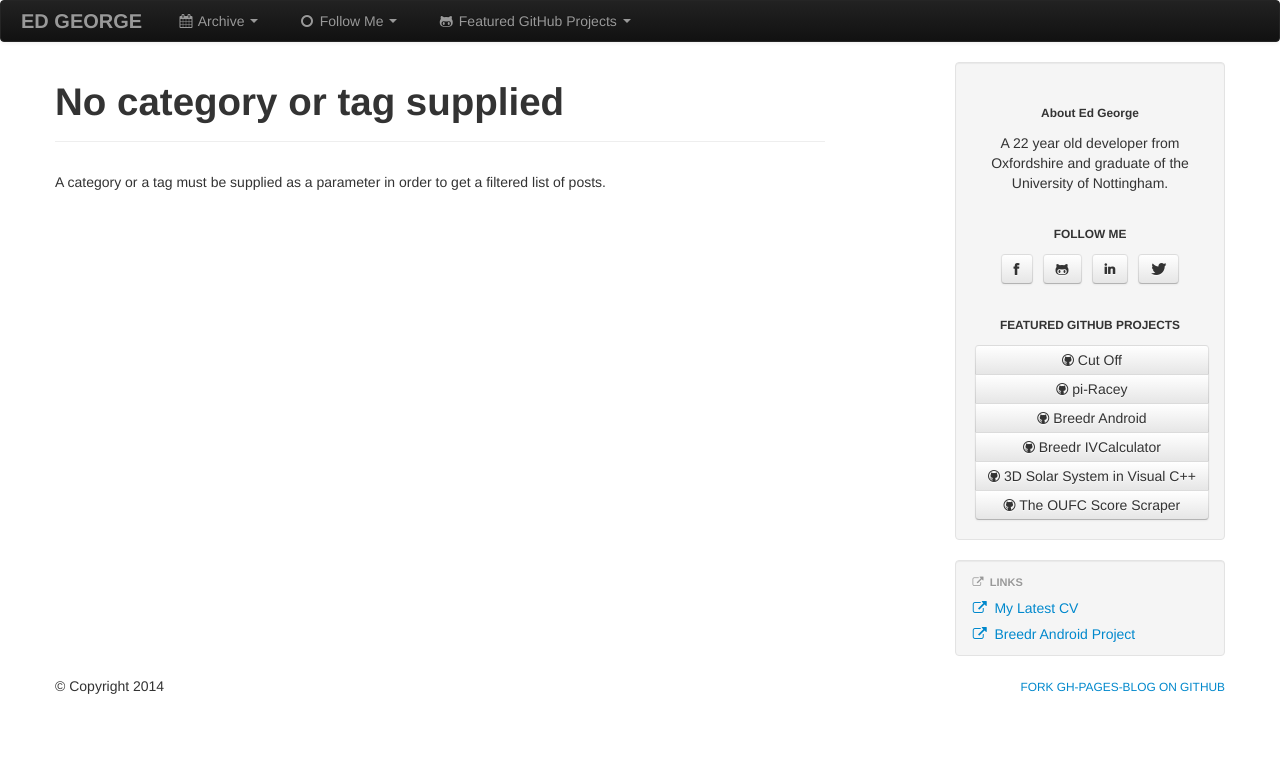
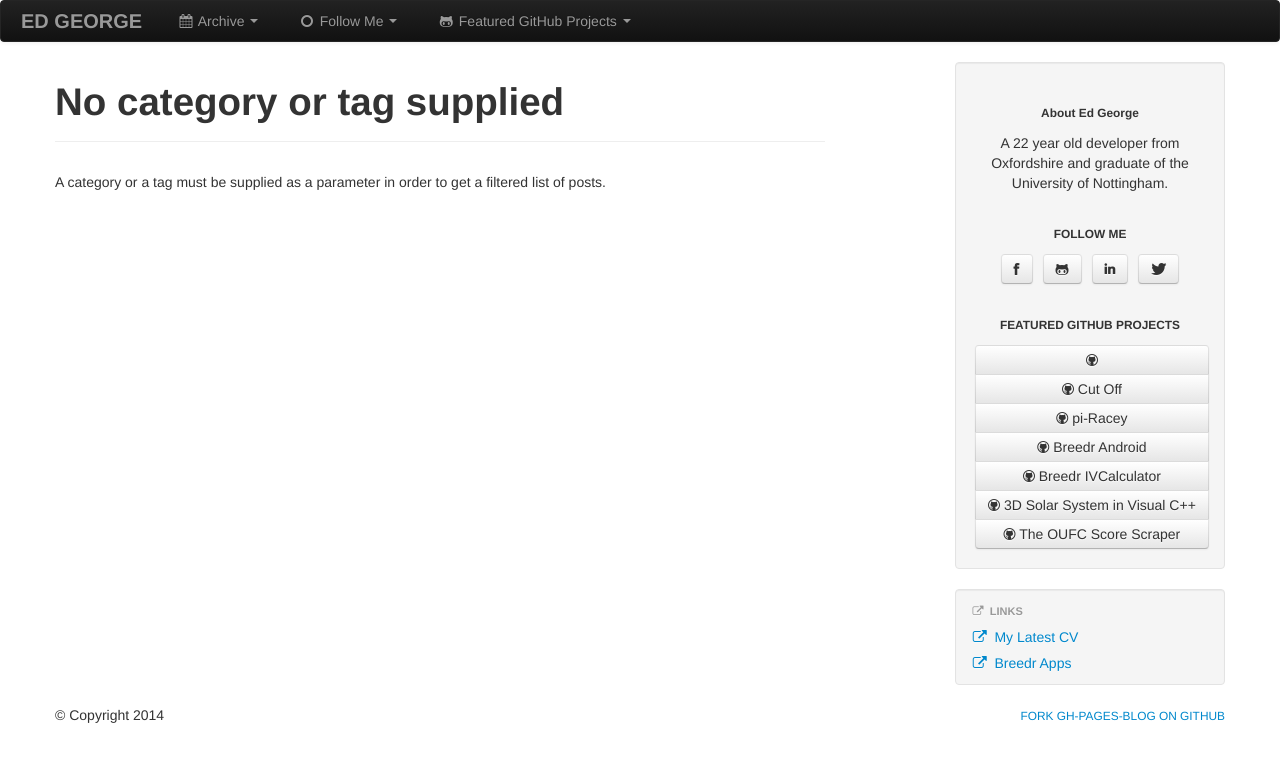
Before and after one commit to ed-george/ed-george.github.io, a Jekyll site: the page built from filter.html, in a window 1280 px wide. Shown: the top 762 px of the page. Built offline with Jekyll 4.4.1, drawn with Linux system fonts in a browser that asks for light colours.

Commit message:
Add NotifJ to website and update Breedr site

```diff
--- a/_config.yml
+++ b/_config.yml
@@ -337,6 +337,8 @@ social_links :
 github_projects :
   header : Featured GitHub Projects
   projects :
+  - project : NotifJ
+    url : https://github.com/ed-george/NotifJ
   - project :
     name : Cut Off
     url : https://github.com/ed-george/CutOff
@@ -386,8 +388,8 @@ external_links :
       name : My Latest CV
       url: http://ed-george.github.io/other/cv/EdGeorgeCv.pdf
     - link :
-      name : Breedr Android Project
-      url: http://breedr.github.io/Breedr-Android
+      name : Breedr Apps
+      url: http://breedrapps.uk
 
 
 # These are the bootstrap settings. These bootstrap settings will control both
```
